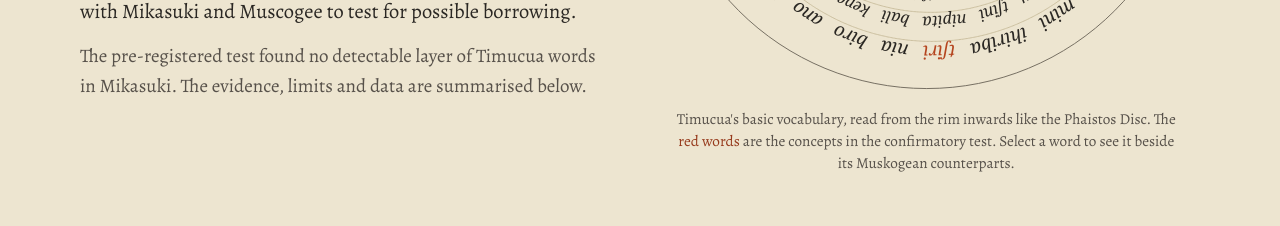
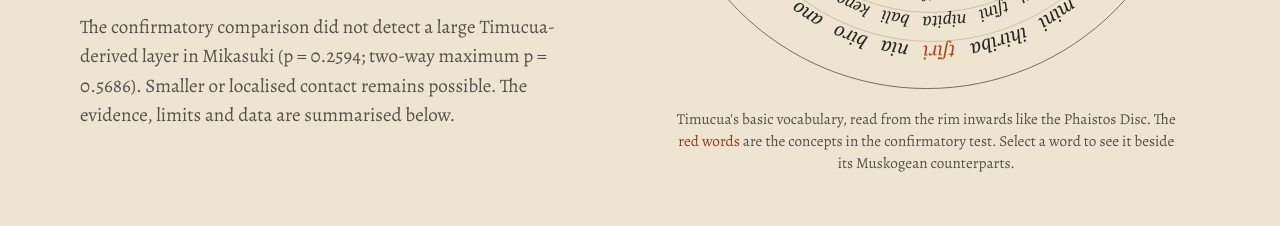
Before and after one commit to Project-Phaistos/project-timacua, a plain HTML site: page docs/index.html in a window 1280 px wide. Shown: the part 574-800 px from the top of the page. Drawn offline with nearby package versions, Linux system fonts and the light colour scheme; a web font is replaced by a local one.

Commit message:
Show exact Timucua test statistics on published site

```diff
--- a/docs/index.html
+++ b/docs/index.html
@@ -236,7 +236,7 @@ td .small, .small { font-size: 0.88rem; color: var(--ink-2); }
     <p class="kicker">Project Timucua</p>
     <h1 id="title">Did Timucua leave its words in the Seminole languages?</h1>
     <p class="lede">Timucua was spoken in north Florida and south Georgia until the early 1700s. This project compares its surviving vocabulary with Mikasuki and Muscogee to test for possible borrowing.</p>
-    <p class="lede-2">The pre-registered test found no detectable layer of Timucua words in Mikasuki. The evidence, limits and data are summarised below.</p>
+    <p class="lede-2">The confirmatory comparison did not detect a large Timucua-derived layer in Mikasuki (p = 0.2594; two-way maximum p = 0.5686). Smaller or localised contact remains possible. The evidence, limits and data are summarised below.</p>
   </div>
   <figure class="disc">
     <svg id="disc" viewBox="-300 -300 600 600" role="img" aria-labelledby="disc-cap"></svg>
```
